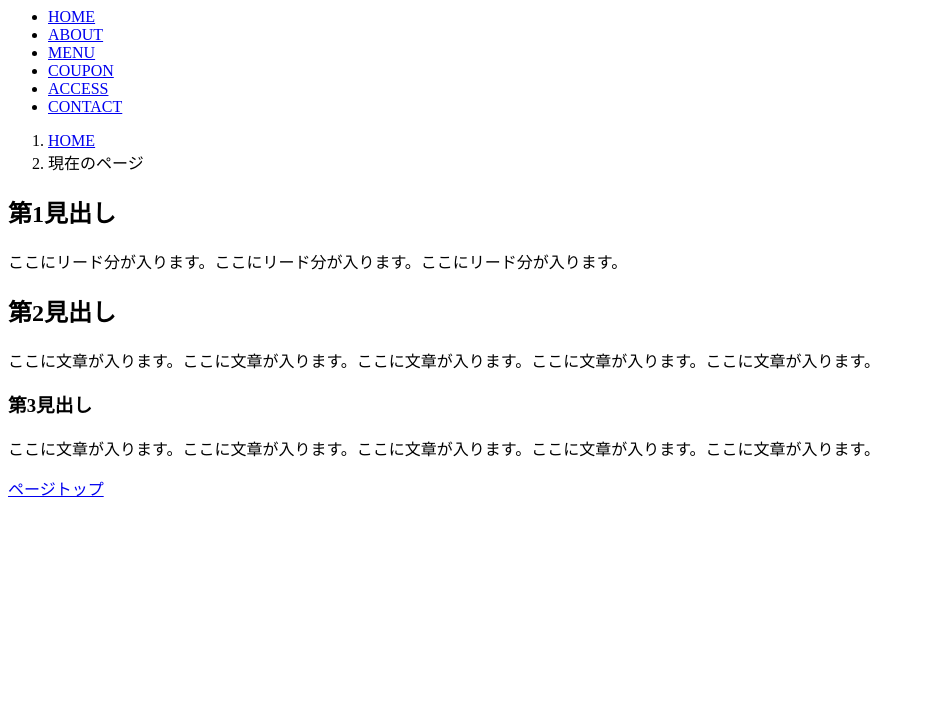
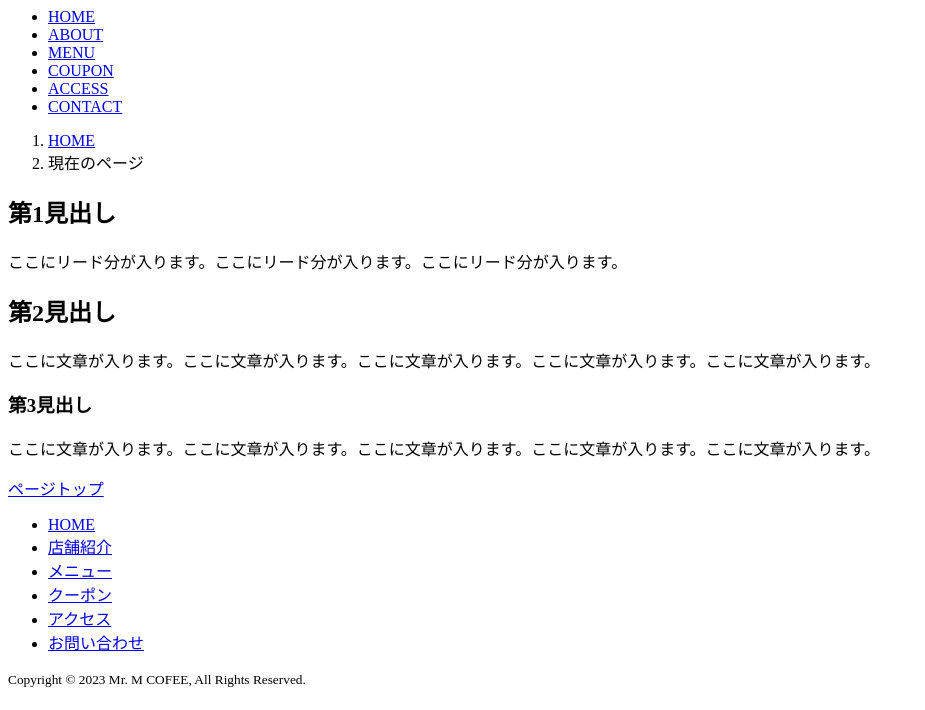
Before and after one commit to mako719/mcofee, a plain HTML site: page templete.html in a window 1280 px wide. Shown: the part 90-800 px from the top of the page, without its empty margins (0-925 px from the left). Drawn offline with Linux system fonts and the light colour scheme.

Commit message:
Lesson3 フッター実装

```diff
--- a/templete.html
+++ b/templete.html
@@ -46,6 +46,15 @@
 <!-- /メイン -->
 <!-- フッター -->
 <footer>
+    <ul>
+        <li><a href="index.html">HOME</a></li>
+        <li><a href="about.html">店舗紹介</a></li>
+        <li><a href="menu.html">メニュー</MENU></a></li>
+        <li><a href="coupon.html">クーポン</a></li>
+        <li><a href="access.html">アクセス</a></li>
+        <li><a href="contact.html">お問い合わせ</a></li>
+    </ul>
+    <small>Copyright &copy; 2023 Mr. M COFEE, All Rights Reserved.</small>
 </footer>
 <!-- /フッター -->
 </body>
```
